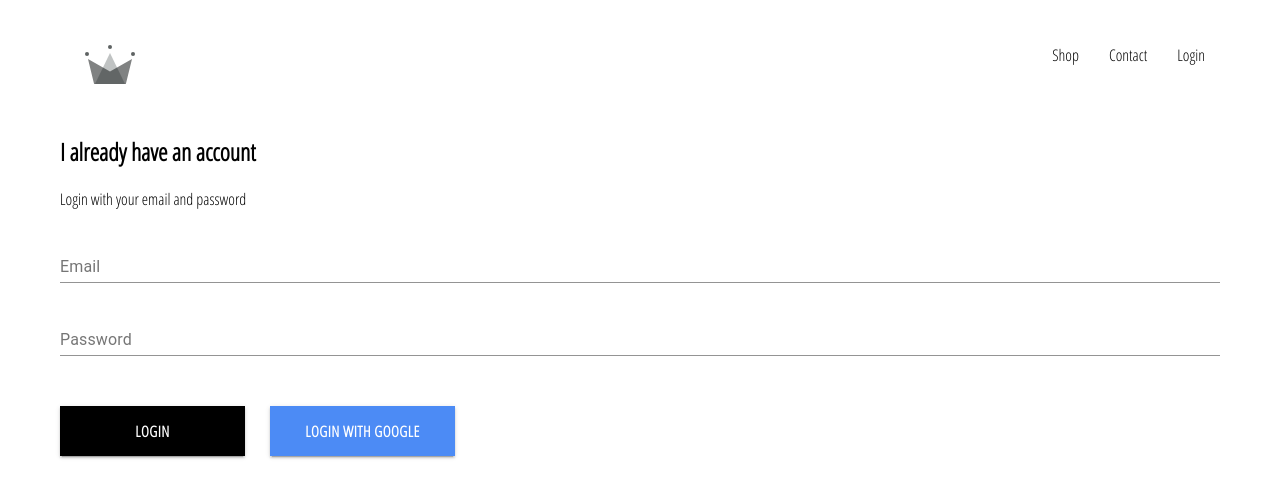
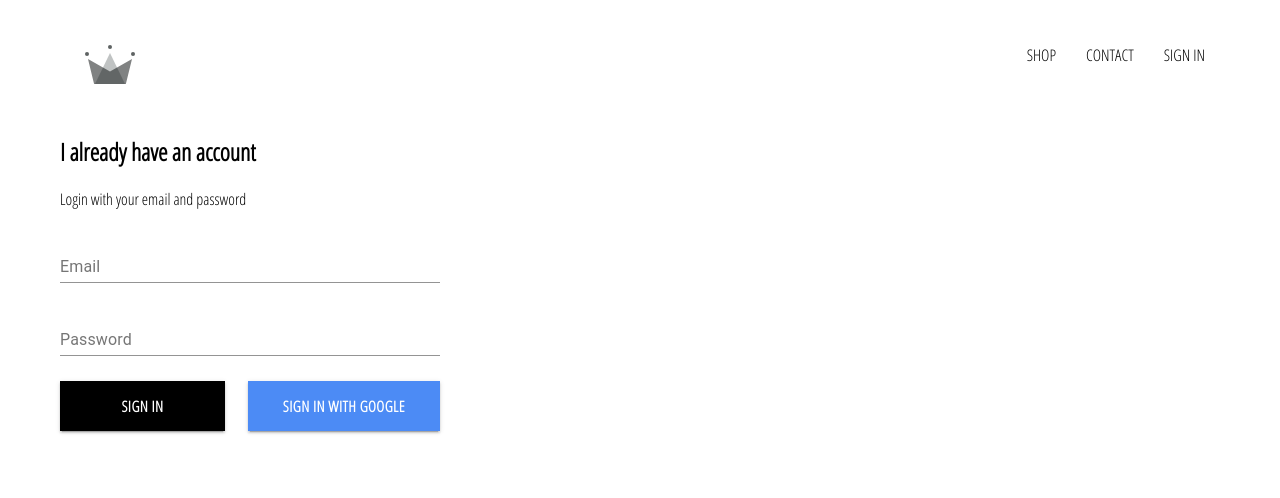
Before and after one commit to scottymoon/crwn-clothing, a React (Create React App) app: page /login in a window 1280 px wide. Shown: the top 498 px of the page. Built offline with nearby package versions, Linux system fonts and the light colour scheme; no server answers.

Commit message:
added firebase, signin, state, etc...

```diff
--- a/package.json
+++ b/package.json
@@ -11,6 +11,7 @@
     "@types/node": "^12.19.11",
     "@types/react": "^16.14.2",
     "@types/react-dom": "^16.9.10",
+    "firebase": "^8.2.1",
     "formik": "^2.2.6",
     "react": "^17.0.1",
     "react-dom": "^17.0.1",
--- a/src/components/Header/index.tsx
+++ b/src/components/Header/index.tsx
@@ -1,8 +1,17 @@
 import { Link } from "react-router-dom"
 import "./styles.scss"
 import { ReactComponent as Logo } from "../../assets/svg/crown.svg"
+import { useAppState } from "../../hooks/useAppState"
+import { useFirebase } from "../../hooks/useFirebase"
 
 export default function Header() {
+  const { auth } = useFirebase()
+  const { user } = useAppState()
+
+  function signOut() {
+    auth.signOut()
+  }
+
   return (
     <div className="header">
       <Link className="logo-container" to="/">
@@ -15,9 +24,15 @@ export default function Header() {
         <Link className="option" to="/shop">
           Contact
         </Link>
-        <Link className="option" to="/login">
-          Login
-        </Link>
+        {user ? (
+          <div className="option" onClick={signOut}>
+            Sign out
+          </div>
+        ) : (
+          <Link className="option" to="/login">
+            Sign in
+          </Link>
+        )}
       </div>
     </div>
   )
--- a/src/components/Header/styles.scss
+++ b/src/components/Header/styles.scss
@@ -20,6 +20,8 @@
 
     .option {
       padding: 10px 15px;
+      text-transform: uppercase;
+      cursor: pointer;
     }
   }
 }
--- a/src/components/LoginForm/index.tsx
+++ b/src/components/LoginForm/index.tsx
@@ -3,6 +3,7 @@ import { useFormik } from "formik"
 import * as yup from "yup"
 import { TextField } from "@material-ui/core"
 import Button from "../Button"
+import { useFirebase } from "../../hooks/useFirebase"
 
 const validationSchema = yup.object({
   email: yup
@@ -16,6 +17,7 @@ const validationSchema = yup.object({
 })
 
 export default function LoginForm() {
+  const { signInWithGoogle } = useFirebase()
   const formik = useFormik({
     initialValues: {
       email: "",
@@ -28,7 +30,7 @@ export default function LoginForm() {
   })
 
   return (
-    <div className="login">
+    <div className="sign-in">
       <h2>I already have an account</h2>
       <span>Login with your email and password</span>
       <form onSubmit={formik.handleSubmit}>
@@ -55,16 +57,18 @@ export default function LoginForm() {
           error={formik.touched.password && Boolean(formik.errors.password)}
           helperText={formik.touched.password && formik.errors.password}
         />
+        <div className="buttons">
           <Button className="form-button" variant="contained" type="submit">
-          Login
+            Sign in
           </Button>
           <Button
             className="form-button google"
             variant="contained"
-          type="submit"
+            onClick={signInWithGoogle}
           >
-          Login with Google
+            Sign in with Google
           </Button>
+        </div>
       </form>
     </div>
   )
--- a/src/components/LoginForm/styles.scss
+++ b/src/components/LoginForm/styles.scss
@@ -1,6 +1,14 @@
-.login {
+$google-blue: #4c8bf5;
+
+.sign-in {
+  width: 380px;
   display: flex;
   flex-direction: column;
+
+  .buttons {
+    display: flex;
+    justify-content: space-between;
+  }
 
   .form-input {
     display: block;
@@ -8,16 +16,15 @@
   }
 
   .form-button {
-    margin: 25px 25px 0 0;
     white-space: nowrap;
-    min-width: 185px !important;
 
     &.google {
-      background-color: #4c8bf5 !important;
+      background-color: $google-blue !important;
+
       &:hover {
         background-color: white !important;
-        color: #4c8bf5 !important;
-        border: 1px solid #4c8bf5 !important;
+        color: $google-blue !important;
+        border: 1px solid $google-blue !important;
       }
     }
   }
--- /dev/null
+++ b/src/contexts/AuthContext.tsx
@@ -0,0 +1,25 @@
+import { createContext, useEffect, useState } from "react"
+import { useFirebase, User } from "../hooks/useFirebase"
+import { ProviderProps } from "../types/context"
+
+interface AuthContextValues {
+  user: User | null
+}
+
+export const AuthContext = createContext<AuthContextValues>({
+  user: null,
+})
+
+export const AuthProvider = ({ children }: ProviderProps) => {
+  const { auth } = useFirebase()
+  const [user, setUser] = useState<User | null>(null)
+
+  useEffect(() => {
+    const unsubscribeFromAuth = auth.onAuthStateChanged((user) => setUser(user))
+    return unsubscribeFromAuth
+  }, [auth])
+
+  return (
+    <AuthContext.Provider value={{ user }}>{children}</AuthContext.Provider>
+  )
+}
--- /dev/null
+++ b/src/contexts/MultiProvider.tsx
@@ -0,0 +1,9 @@
+import { AuthProvider } from "./AuthContext"
+
+interface Props {
+  children: JSX.Element
+}
+
+export default function MultiProvider({ children }: Props) {
+  return <AuthProvider>{children}</AuthProvider>
+}
--- /dev/null
+++ b/src/hooks/useAppState.ts
@@ -0,0 +1,13 @@
+import { useContext } from "react"
+import { AuthContext } from "../contexts/AuthContext"
+import { User } from "./useFirebase"
+
+export interface AppState {
+  user: User | null
+}
+
+export function useAppState(): AppState {
+  const { user } = useContext(AuthContext)
+
+  return { user }
+}
--- /dev/null
+++ b/src/hooks/useFirebase.ts
@@ -0,0 +1,28 @@
+import firebase from "firebase/app"
+import "firebase/firestore"
+import "firebase/auth"
+
+const config = {
+  apiKey: "AIzaSyBfdfS7zNHwQJqmARfnWqOCMkA-ahe9Apw",
+  authDomain: "crwn-db-66e49.firebaseapp.com",
+  projectId: "crwn-db-66e49",
+  storageBucket: "crwn-db-66e49.appspot.com",
+  messagingSenderId: "350942838856",
+  appId: "1:350942838856:web:1a0123a78ee527b6ac987d",
+  measurementId: "G-NLMWTZQ6J6",
+}
+
+export type User = firebase.User
+
+firebase.initializeApp(config)
+
+export function useFirebase() {
+  const auth = firebase.auth()
+  const firestore = firebase.firestore()
+
+  const provider = new firebase.auth.GoogleAuthProvider()
+  provider.setCustomParameters({ prompt: "select_account" })
+  const signInWithGoogle = () => auth.signInWithPopup(provider)
+
+  return { auth, firebase, firestore, signInWithGoogle }
+}
--- a/src/index.tsx
+++ b/src/index.tsx
@@ -3,11 +3,14 @@ import ReactDOM from "react-dom"
 import "./index.css"
 import App from "./components/App"
 import { BrowserRouter } from "react-router-dom"
+import MultiProvider from "./contexts/MultiProvider"
 
 ReactDOM.render(
   <React.StrictMode>
     <BrowserRouter>
-      <App />
+      <MultiProvider>
+        <App />
+      </MultiProvider>
     </BrowserRouter>
   </React.StrictMode>,
   document.getElementById("root"),
--- /dev/null
+++ b/src/types/context.ts
@@ -0,0 +1,3 @@
+export interface ProviderProps {
+  children: JSX.Element
+}
```
Also changed, not shown: 2 other files (tests, documents, lock files or other folders). Lines whose indentation alone changed are shown as unchanged.
